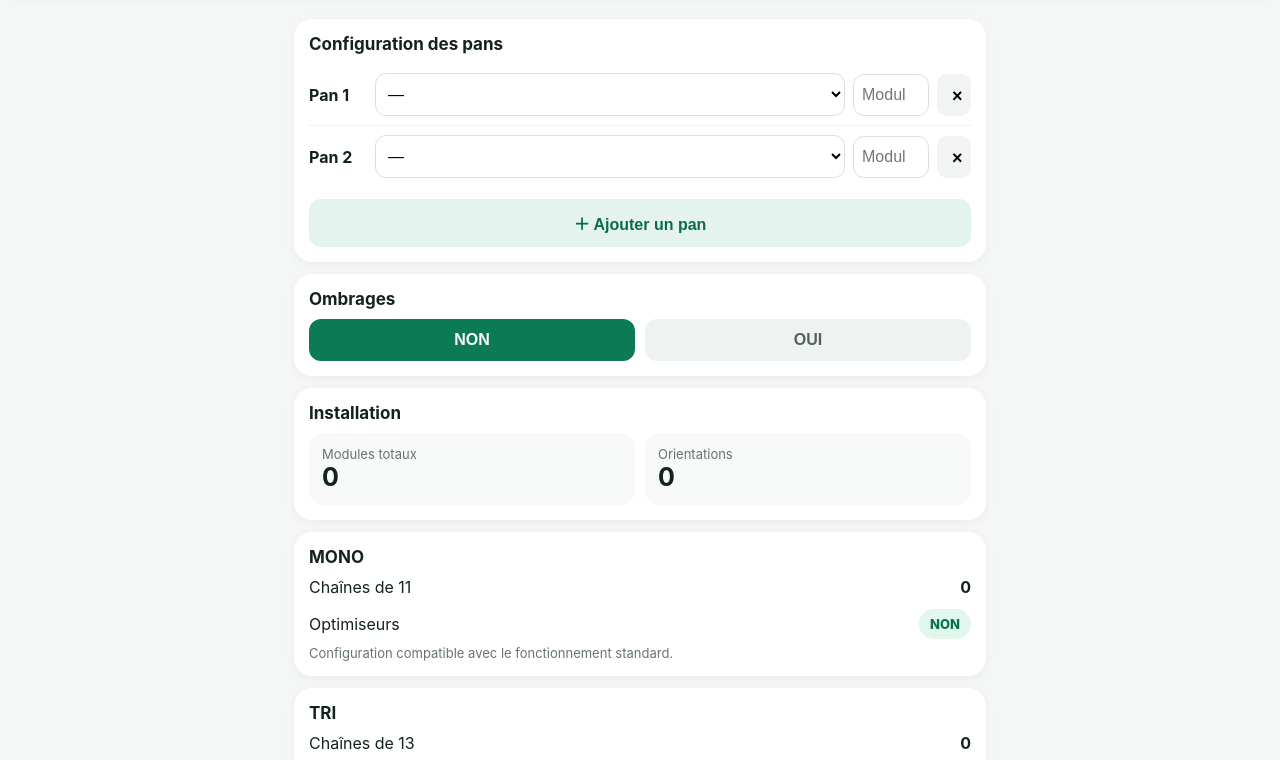
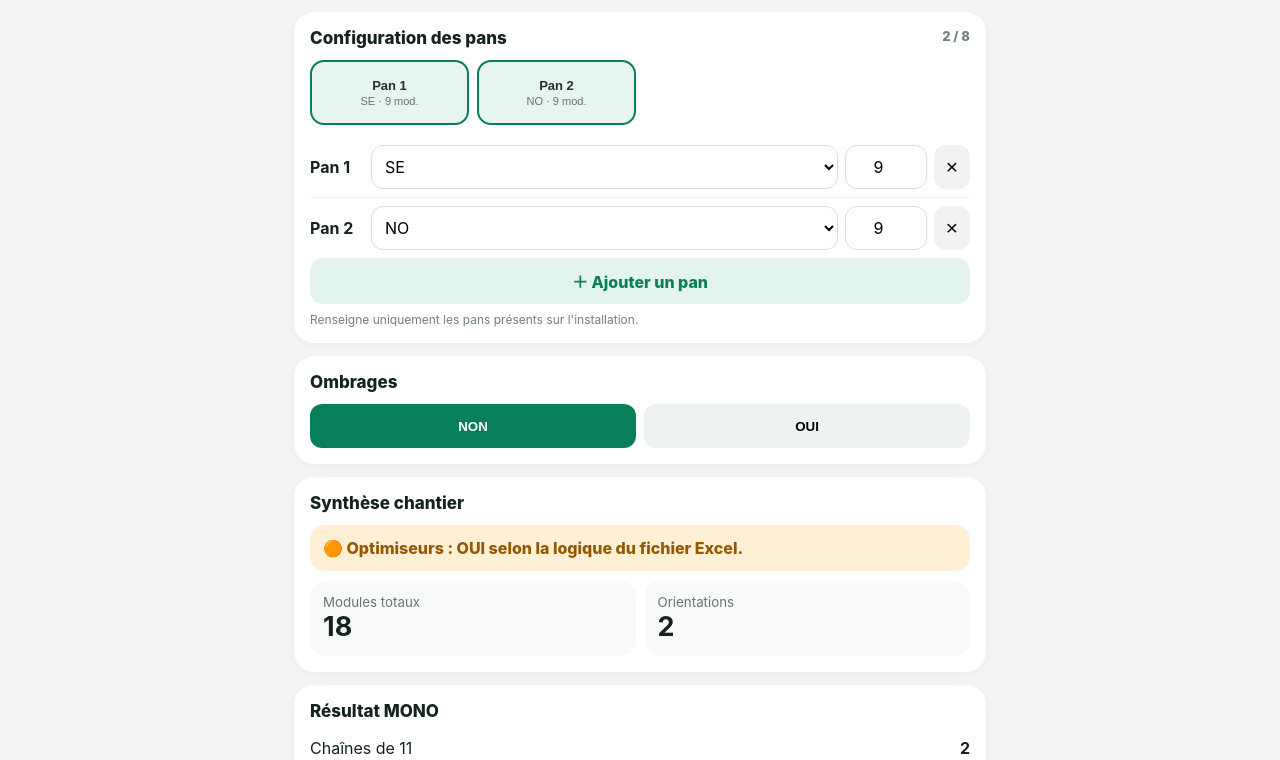
Before and after one commit to sam-mfr/Choix-Optimiseurs, a plain HTML site: page index.html in a window 1280 px wide. Shown: the part 103-863 px from the top of the page. Drawn offline with Linux system fonts and the light colour scheme.

Commit message:
Add files via upload

```diff
--- a/index.html
+++ b/index.html
@@ -1,114 +1,69 @@
 <!doctype html>
 <html lang="fr">
 <head>
-<meta charset="utf-8">
-<meta name="viewport" content="width=device-width,initial-scale=1,viewport-fit=cover">
-<meta name="theme-color" content="#0b7a55">
-<title>Choix Optimiseurs</title>
-<link rel="manifest" href="manifest.json">
+<meta charset="utf-8"><meta name="viewport" content="width=device-width,initial-scale=1,viewport-fit=cover">
+<meta name="theme-color" content="#087f5b"><title>Choix Optimiseurs</title>
 <style>
-*{box-sizing:border-box}body{margin:0;font-family:-apple-system,BlinkMacSystemFont,"SF Pro Display",Arial,sans-serif;background:#f4f7f6;color:#14221d}
-header{background:#0b7a55;color:white;padding:22px 18px 20px;border-radius:0 0 24px 24px;box-shadow:0 4px 14px #0001}
-h1{font-size:25px;margin:0 0 5px}.sub{opacity:.85;font-size:14px}
-main{max-width:720px;margin:auto;padding:16px 14px 32px}
-.card{background:white;border-radius:18px;padding:15px;margin:12px 0;box-shadow:0 2px 10px #0000000d}
-.section-title{font-weight:750;font-size:17px;margin-bottom:10px}
-.pan{display:grid;grid-template-columns:58px 1fr 76px 34px;gap:8px;align-items:center;padding:9px 0;border-bottom:1px solid #edf1ef}
-.pan:last-child{border-bottom:0}.pan-label{font-weight:700}
-select,input{width:100%;border:1px solid #d9e1dd;border-radius:11px;padding:11px 8px;background:#fff;font-size:16px}
-input{text-align:center}.delete{border:0;background:#f1f4f3;border-radius:10px;font-size:18px;height:42px}
-button{border:0;border-radius:12px;padding:12px 15px;font-size:16px;font-weight:700}.add{margin-top:12px;width:100%;background:#e4f3ed;color:#086d4c}
-.toggle{display:flex;gap:10px}.toggle button{flex:1;background:#eef2f0;color:#53635c}.toggle .active{background:#0b7a55;color:white}
-.grid{display:grid;grid-template-columns:1fr 1fr;gap:10px}.metric{background:#f7faf8;border-radius:14px;padding:13px}.metric small{display:block;color:#65746e;font-size:13px}.metric b{font-size:25px}
-.result{display:flex;justify-content:space-between;align-items:center}.pill{padding:7px 11px;border-radius:999px;font-weight:800;font-size:13px}.yes{background:#fff0d9;color:#9b5c00}.no{background:#e1f6ec;color:#08724d}
-.reason{font-size:13px;color:#66746e;margin-top:6px}.reset{width:100%;background:#eef2f0;color:#34443d;margin-top:4px}
-@media(max-width:430px){.pan{grid-template-columns:52px 1fr 65px 32px;gap:6px}}
-</style>
-</head>
+*{box-sizing:border-box}body{margin:0;background:#f3f6f5;color:#14231d;font-family:-apple-system,BlinkMacSystemFont,"SF Pro Display",Arial,sans-serif}
+header{background:#087f5b;color:#fff;padding:24px 16px 22px;border-radius:0 0 26px 26px}.wrap{max-width:720px;margin:auto}h1{margin:0;font-size:27px}.sub{opacity:.86;margin-top:5px;font-size:14px}
+main{padding:14px;max-width:720px;margin:auto}.card{background:#fff;border-radius:20px;padding:16px;margin-bottom:13px;box-shadow:0 2px 12px #0000000b}
+.title{font-weight:800;font-size:17px;margin-bottom:12px}.hint{font-size:12px;color:#708079;margin-top:8px}
+.roof{display:grid;grid-template-columns:repeat(4,1fr);gap:8px;margin-bottom:12px}.roof button{min-height:65px;border:1px solid #dce6e1;background:#f7faf8;border-radius:14px;color:#20332b}.roof button.active{border:2px solid #087f5b;background:#e6f6ef}
+.roof b{display:block;font-size:13px}.roof span{font-size:11px;color:#64736d}
+.pan{display:grid;grid-template-columns:54px 1fr 82px 36px;gap:7px;align-items:center;padding:8px 0;border-bottom:1px solid #edf1ef}.pan:last-child{border-bottom:0}.lab{font-weight:750}
+select,input{font:inherit;width:100%;height:44px;border:1px solid #d7e1dc;border-radius:12px;background:#fff;padding:0 9px}input{text-align:center}.del{height:44px;border:0;border-radius:12px;background:#f0f3f2;font-size:21px}
+.add,.share,.reset{width:100%;height:46px;border:0;border-radius:13px;font:inherit;font-weight:800}.add{background:#e3f4ed;color:#087f5b}.share{background:#087f5b;color:#fff;margin-top:8px}.reset{background:#edf1ef;color:#34463e;margin-top:8px}
+.toggle{display:grid;grid-template-columns:1fr 1fr;gap:8px}.toggle button{height:44px;border:0;border-radius:12px;background:#eef2f0;font-weight:800}.toggle .on{background:#087f5b;color:#fff}
+.metrics{display:grid;grid-template-columns:1fr 1fr;gap:9px}.metric{background:#f7faf8;border-radius:15px;padding:13px}.metric small{display:block;color:#687770}.metric b{font-size:27px}
+.result{display:flex;justify-content:space-between;align-items:center;padding:5px 0}.pill{padding:7px 12px;border-radius:999px;font-size:13px;font-weight:900}.yes{background:#fff0d5;color:#945900}.no{background:#e1f5ec;color:#08704d}.why{font-size:13px;color:#64736d;margin-top:7px;line-height:1.35}
+.reco{padding:13px;border-radius:15px;font-weight:800;margin-bottom:10px}.ok{background:#e1f5ec;color:#08704d}.warn{background:#fff0d5;color:#945900}
+@media(max-width:420px){.pan{grid-template-columns:50px 1fr 70px 32px}.roof{grid-template-columns:repeat(4,1fr)}}
+</style></head>
 <body>
-<header><h1>☀️ Choix Optimiseurs</h1><div class="sub">Calcul rapide de configuration photovoltaïque</div></header>
+<header><div class="wrap"><h1>☀️ Choix Optimiseurs</h1><div class="sub">Assistant photovoltaïque · V3 chantier</div></div></header>
 <main>
-<section class="card">
-<div class="section-title">Configuration des pans</div>
-<div id="pans"></div>
-<button class="add" onclick="addPan()">＋ Ajouter un pan</button>
-</section>
-
-<section class="card">
-<div class="section-title">Ombrages</div>
-<div class="toggle">
-<button id="ombreNon" onclick="setShade(false)">NON</button>
-<button id="ombreOui" onclick="setShade(true)">OUI</button>
-</div>
-</section>
-
-<section class="card">
-<div class="section-title">Installation</div>
-<div class="grid">
-<div class="metric"><small>Modules totaux</small><b id="total">0</b></div>
-<div class="metric"><small>Orientations</small><b id="orients">0</b></div>
-</div>
-</section>
-
-<section class="card">
-<div class="section-title">MONO</div>
-<div class="result"><span>Chaînes de 11</span><strong id="monoChains">0</strong></div>
-<div class="result" style="margin-top:12px"><span>Optimiseurs</span><span id="monoOpt" class="pill no">NON</span></div>
-<div id="monoReason" class="reason"></div>
-</section>
-
-<section class="card">
-<div class="section-title">TRI</div>
-<div class="result"><span>Chaînes de 13</span><strong id="triChains">0</strong></div>
-<div class="result" style="margin-top:12px"><span>Optimiseurs</span><span id="triOpt" class="pill no">NON</span></div>
-<div id="triReason" class="reason"></div>
-</section>
-
-<button class="reset" onclick="resetApp()">Réinitialiser</button>
+<section class="card"><div class="title">Configuration des pans <span id="counter" style="float:right;color:#718078;font-size:13px"></span></div><div id="roof" class="roof"></div><div id="pans"></div><button class="add" onclick="addPan()">＋ Ajouter un pan</button><div class="hint">Renseigne uniquement les pans présents sur l'installation.</div></section>
+<section class="card"><div class="title">Ombrages</div><div class="toggle"><button id="shadeNo" onclick="shade=false;render()">NON</button><button id="shadeYes" onclick="shade=true;render()">OUI</button></div></section>
+<section class="card"><div class="title">Synthèse chantier</div><div id="recommendation" class="reco"></div><div class="metrics"><div class="metric"><small>Modules totaux</small><b id="total">0</b></div><div class="metric"><small>Orientations</small><b id="ori">0</b></div></div></section>
+<section class="card"><div class="title">Résultat MONO</div><div class="result"><span>Chaînes de 11</span><b id="monoChains">0</b></div><div class="result"><span>Optimiseurs</span><span id="mono" class="pill">NON</span></div><div id="monoWhy" class="why"></div></section>
+<section class="card"><div class="title">Résultat TRI</div><div class="result"><span>Chaînes de 13</span><b id="triChains">0</b></div><div class="result"><span>Optimiseurs</span><span id="tri" class="pill">NON</span></div><div id="triWhy" class="why"></div></section>
+<button class="share" onclick="share()">↗ Partager le résumé</button><button class="reset" onclick="resetApp()">Réinitialiser</button>
 </main>
-
 <script>
-const orientations=["","N","NE","E","SE","S","SO","O","NO"];
-let pans=[{o:"",n:""},{o:"",n:""}], shade=false;
-
+const dirs=["","N","NE","E","SE","S","SO","O","NO"];
+let pans=[{o:"SE",n:"9"},{o:"NO",n:"9"}],shade=false;
 function addPan(){if(pans.length<8){pans.push({o:"",n:""});render()}}
-function delPan(i){pans.splice(i,1);render()}
-function setShade(v){shade=v;render()}
+function del(i){pans.splice(i,1);if(!pans.length)pans=[{o:"",n:""}];render()}
+function exactExcelOptimiseurs(threshold,chains){
+  // Reproduit la formule Excel =IF(OR(G2="Oui",G5>G8,C2:C9<threshold),"OUI","NON")
+  // Dans Excel, une cellule vide de C2:C9 comparée à un nombre est traitée comme 0.
+  const hasEmpty=pans.length<8 || pans.some(p=>p.n==="" || p.n===null || p.n===undefined);
+  const small=pans.some(p=>(parseInt(p.n)||0)<threshold);
+  return shade || orientationCount()>chains || hasEmpty || small;
+}
+function orientationCount(){return new Set(pans.map(p=>p.o).filter(Boolean)).size}
+function calc(){
+ const total=pans.reduce((a,p)=>a+(parseInt(p.n)||0),0), ori=orientationCount();
+ const mono=Math.ceil(total/11),tri=Math.ceil(total/13);
+ const mo=exactExcelOptimiseurs(4,mono),to=exactExcelOptimiseurs(5,tri);
+ document.getElementById("total").textContent=total;document.getElementById("ori").textContent=ori;
+ document.getElementById("monoChains").textContent=mono;document.getElementById("triChains").textContent=tri;
+ pill("mono",mo);pill("tri",to);
+ document.getElementById("monoWhy").textContent=why(mo,4,mono);
+ document.getElementById("triWhy").textContent=why(to,5,tri);
+ const rec=document.getElementById("recommendation"), any=mo||to;
+ rec.className="reco "+(any?"warn":"ok");rec.textContent=any?"🟠 Optimiseurs : OUI selon la logique du fichier Excel.":"🟢 Optimiseurs : NON.";
+}
+function why(v,t,ch){if(!v)return"Configuration compatible avec les critères du fichier Excel.";let r=[];if(shade)r.push("ombrages = Oui");if(orientationCount()>ch)r.push("plus d'orientations que de chaînes");if(pans.length<8||pans.some(p=>p.n===""||p.n==null))r.push("pan(s) non renseigné(s)");if(pans.some(p=>(parseInt(p.n)||0)<t))r.push("au moins un pan sous "+t+" modules");return "Déclencheur : "+r.join(" · ")+"."}
+function pill(id,v){const e=document.getElementById(id);e.textContent=v?"OUI":"NON";e.className="pill "+(v?"yes":"no")}
 function render(){
- const box=document.getElementById("pans");
- box.innerHTML=pans.map((p,i)=>`
- <div class="pan">
-   <div class="pan-label">Pan ${i+1}</div>
-   <select onchange="pans[${i}].o=this.value;calc()">
-   ${orientations.map(o=>`<option value="${o}" ${o===p.o?"selected":""}>${o||"—"}</option>`).join("")}
-   </select>
-   <input type="number" min="0" inputmode="numeric" placeholder="Modules" value="${p.n}" onchange="pans[${i}].n=this.value;calc()">
-   <button class="delete" onclick="delPan(${i})">×</button>
- </div>`).join("");
- document.getElementById("ombreNon").className=shade?"":"active";
- document.getElementById("ombreOui").className=shade?"active":"";
+ document.getElementById("counter").textContent=pans.length+" / 8";
+ document.getElementById("pans").innerHTML=pans.map((p,i)=>`<div class="pan"><div class="lab">Pan ${i+1}</div><select onchange="pans[${i}].o=this.value;calc()">${dirs.map(d=>`<option value="${d}" ${d===p.o?"selected":""}>${d||"—"}</option>`).join("")}</select><input type="number" min="0" inputmode="numeric" placeholder="Modules" value="${p.n}" onchange="pans[${i}].n=this.value;calc()"><button class="del" onclick="del(${i})">×</button></div>`).join("");
+ document.getElementById("roof").innerHTML=pans.map((p,i)=>`<button class="${p.o||p.n?'active':''}" onclick="document.getElementById('pans').children[${i}].scrollIntoView({behavior:'smooth',block:'center'})"><b>Pan ${i+1}</b><span>${p.o||"—"} · ${p.n||0} mod.</span></button>`).join("");
+ document.getElementById("shadeNo").className=shade?"":"on";document.getElementById("shadeYes").className=shade?"on":"";
  calc();
 }
-function calc(){
- const nums=pans.map(p=>parseInt(p.n)||0).filter(n=>n>0);
- const total=nums.reduce((a,b)=>a+b,0);
- const ori=new Set(pans.map(p=>p.o).filter(Boolean)).size;
- const mono=Math.ceil(total/11), tri=Math.ceil(total/13);
- const monoSmall=pans.some(p=>{let n=parseInt(p.n)||0;return n>0&&n<4});
- const triSmall=pans.some(p=>{let n=parseInt(p.n)||0;return n>0&&n<5});
- const monoOpt=shade||ori>mono||monoSmall, triOpt=shade||ori>tri||triSmall;
- document.getElementById("total").textContent=total;
- document.getElementById("orients").textContent=ori;
- document.getElementById("monoChains").textContent=mono;
- document.getElementById("triChains").textContent=tri;
- setPill("monoOpt",monoOpt); setPill("triOpt",triOpt);
- document.getElementById("monoReason").textContent=reason(monoOpt,shade,ori>mono,monoSmall,4);
- document.getElementById("triReason").textContent=reason(triOpt,shade,ori>tri,triSmall,5);
-}
-function setPill(id,v){const e=document.getElementById(id);e.textContent=v?"OUI":"NON";e.className="pill "+(v?"yes":"no")}
-function reason(v,sh,many,small,t){if(!v)return "Configuration compatible avec le fonctionnement standard.";let r=[];if(sh)r.push("ombrage");if(many)r.push("plus d’orientations que de chaînes");if(small)r.push("pan inférieur à "+t+" modules");return "Optimiseurs recommandés : "+r.join(" + ")+ "."}
+function share(){const t=`☀️ Choix Optimiseurs\nModules : ${total.textContent}\nOrientations : ${ori.textContent}\nMONO : ${monoChains.textContent} chaînes · optimiseurs ${mono.textContent}\nTRI : ${triChains.textContent} chaînes · optimiseurs ${tri.textContent}`;navigator.share?navigator.share({title:"Choix Optimiseurs",text:t}):navigator.clipboard?.writeText(t)}
 function resetApp(){pans=[{o:"",n:""},{o:"",n:""}];shade=false;render()}
 render();
-</script>
-</body>
-</html>
+</script></body></html>
```
